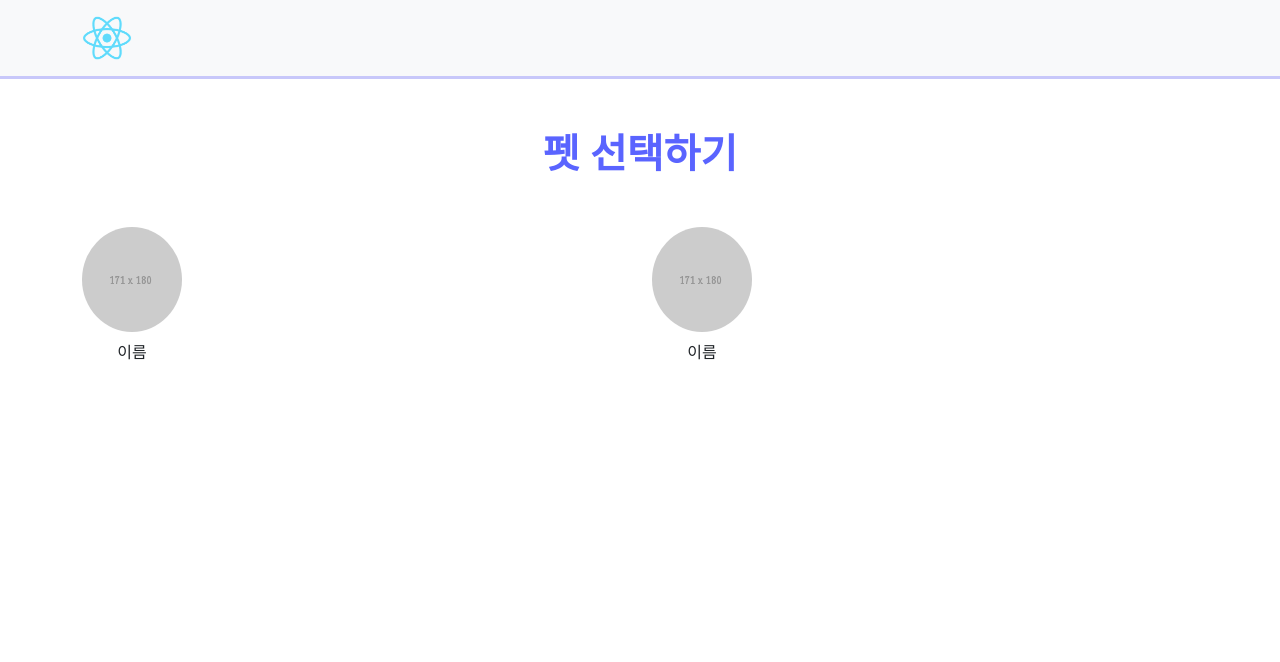
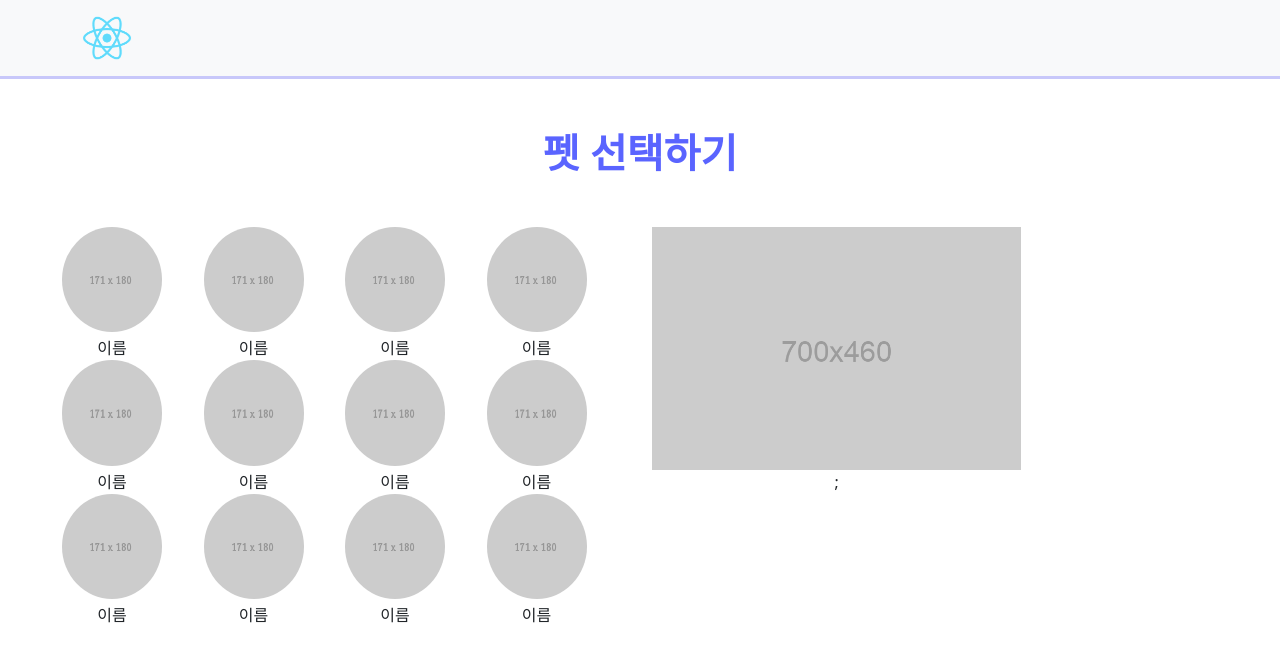
Before and after one commit to seophohoho/PlanIsJustNow-fe, a React (Create React App) app: page / in a window 1280 px wide. Shown: the top 662 px of the page. Built offline with nearby package versions, Linux system fonts and the light colour scheme.

Commit message:
임시 펫선택 디자인 완성, 예시 디자인 placeholder 추가

```diff
--- a/src/App.js
+++ b/src/App.js
@@ -1,4 +1,3 @@
-import React from 'react';
 import Signup from './pages/SignUp';
 import SignUpPet from './pages/SignUpPet';
 
--- a/src/pages/SignUpPet.js
+++ b/src/pages/SignUpPet.js
@@ -2,7 +2,7 @@ import { useState } from 'react';
 import { Form, Col, Row, Button, Image, Container, Navbar, Stack } from 'react-bootstrap';
 
 function SignUpPet() {
-    const [petImage, setPetIamge] = useState(['Example Path',])
+    const [petImage, setPetIamge] = useState(['Path',])
 
   return (
     <div>
@@ -19,16 +19,39 @@ function SignUpPet() {
         <h1 className='page-title'>펫 선택하기</h1>
 
         <body>
-            <Container>
+            <div className='center'>
+                <Container fluid>
                     <Row>
-                    <Col>
+                        <Col md="6">
+                            <Stack direction='horizontal' gap={0}>
                                 <PetCircleImage/>
+                                <PetCircleImage/>
+                                <PetCircleImage/>
+                                <PetCircleImage/>
+                            </Stack>
+                            <Stack direction='horizontal' gap={0}>
+                                <PetCircleImage/>
+                                <PetCircleImage/>
+                                <PetCircleImage/>
+                                <PetCircleImage/>
+                            </Stack>
+                            <Stack direction='horizontal' gap={0}>
+                                <PetCircleImage/>
+                                <PetCircleImage/>
+                                <PetCircleImage/>
+                                <PetCircleImage/>
+                            </Stack>
                         </Col>
-                    <Col>
-                        <PetCircleImage/>
+                        <Col md="4">
+                            <Image src="/700x460.png" fluid />;
+                            {/* 펫이름 라벨 */}
+                            {/* 인풋  placeholder 기본 이름 */}
+                            {/* 캐릭터 설명 라벨 */}
+                            {/* 버튼 */}
                         </Col>
                     </Row>
                 </Container>
+            </div>
         </body>
         <footer>
 
@@ -39,12 +62,10 @@ function SignUpPet() {
 
 function PetCircleImage(props){
     return(
-        <>
-        <Stack gap={2}>
+        <Stack gap={1}>
             <Image src={'/thumbnail.png'} roundedCircle className='pet-image'/>
             <label className='pet-image'>이름</label>
         </Stack>
-        </>
     )
 }
 
```
Also changed, not shown: public/700x460.png (added). Lines whose indentation alone changed are shown as unchanged.
